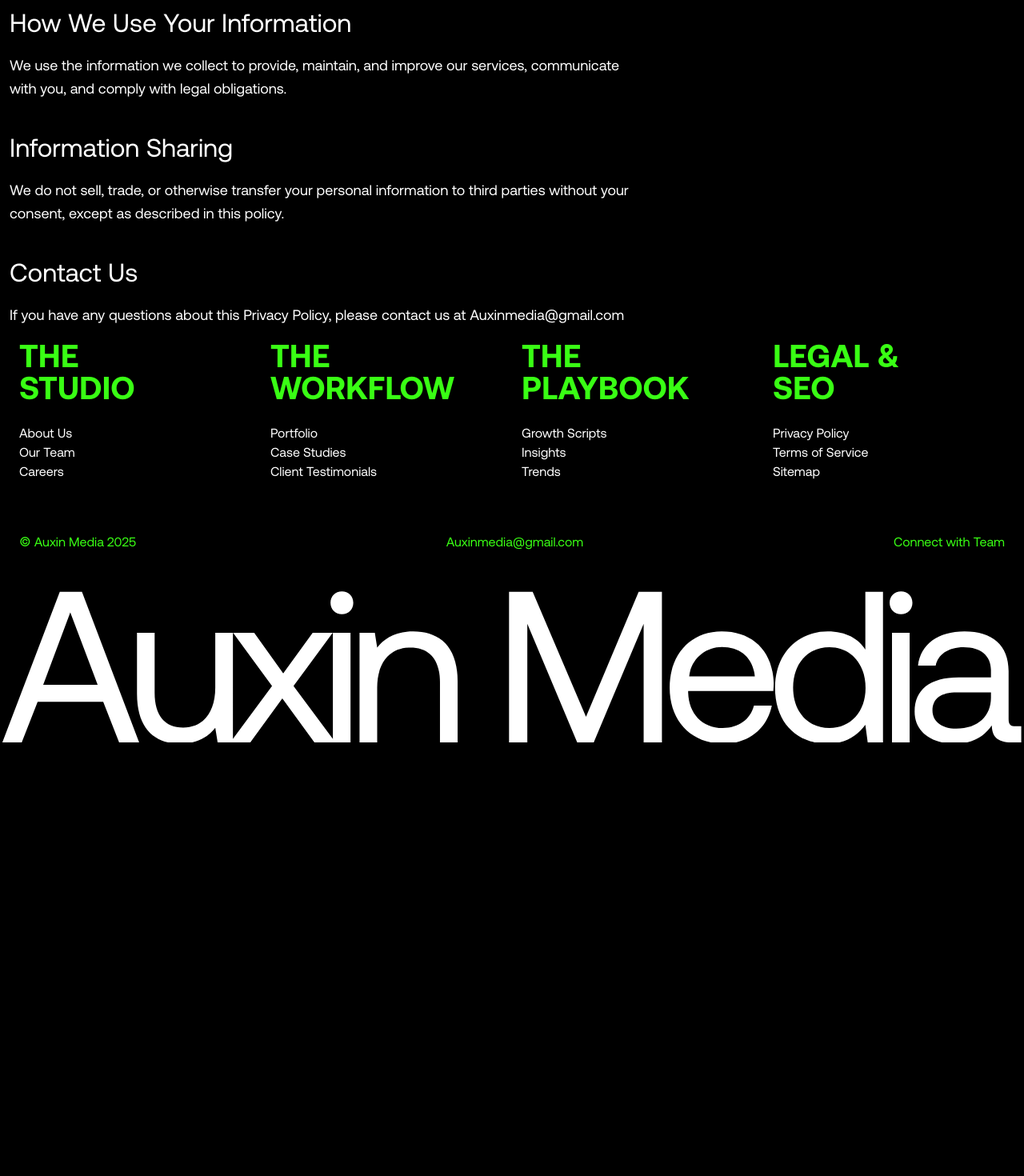
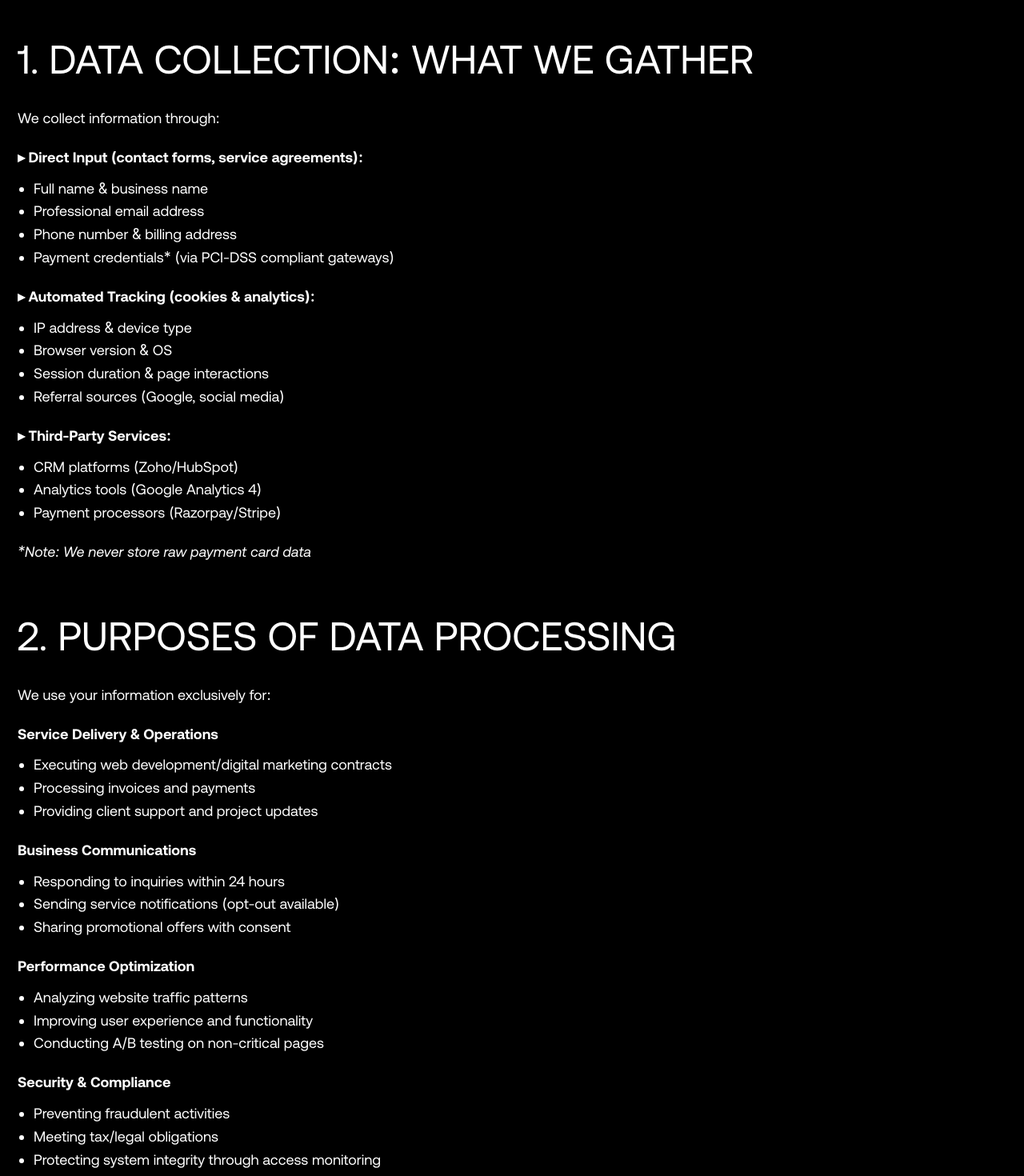
Before and after one commit to anurajthakur333/Auxin, a React (Vite) app: page /privacy in a window 1280 px wide. Shown: the part 940-2410 px from the top of the page at 80% size. Before the commit the page ends 1868 px from the top, so only its background shows below. Built offline with nearby package versions, Linux system fonts and the light colour scheme.

Commit message:
terms fixed and privacy remaining

```diff
--- a/src/pages/Privacy.tsx
+++ b/src/pages/Privacy.tsx
@@ -48,12 +48,13 @@
           <h1
             className="aeonik-regular text-white"
             style={{
-              fontSize: "clamp(32px, 8vw, 770px)",
-              letterSpacing: "-9px",
-              lineHeight: "1.1",
+              fontSize: "clamp(32px, 15vw, 770px)",
+              letterSpacing: "-16px",
+              lineHeight: "1.0",
               fontWeight: 400,
               textAlign: "left",
-              marginBottom: "500px"
+              marginBottom: "600px"
+
             }}
           >
             PRIVACY <br />POLICY
@@ -64,43 +65,183 @@
             style={{
               fontSize: "clamp(16px, 2vw, 18px)",
               lineHeight: "1.6",
-              maxWidth: "800px",
+              maxWidth: "1200px",
+              paddingLeft: "10px",
               textAlign: "left"
             }}
           >
-            <p>Last updated: January 2025</p>
+            <h2 style={{ fontSize: "clamp(28px, 6vw, 50px)", marginTop: "60px", marginBottom: "30px",  }}>
+              1. DATA COLLECTION: WHAT WE GATHER
+            </h2>
+            <p style={{ marginBottom: "20px" }}>We collect information through:</p>
 
-            <h2 style={{ fontSize: "clamp(24px, 3vw, 32px)", marginTop: "40px", marginBottom: "20px" }}>
-              Information We Collect
+            <p style={{ marginBottom: "10px", fontWeight: "bold" }}>▸ Direct Input (contact forms, service agreements):</p>
+            <ul style={{ marginBottom: "20px", paddingLeft: "20px" }}>
+              <li>Full name & business name</li>
+              <li>Professional email address</li>
+              <li>Phone number & billing address</li>
+              <li>Payment credentials* (via PCI-DSS compliant gateways)</li>
+            </ul>
+
+            <p style={{ marginBottom: "10px", fontWeight: "bold" }}>▸ Automated Tracking (cookies & analytics):</p>
+            <ul style={{ marginBottom: "20px", paddingLeft: "20px" }}>
+              <li>IP address & device type</li>
+              <li>Browser version & OS</li>
+              <li>Session duration & page interactions</li>
+              <li>Referral sources (Google, social media)</li>
+            </ul>
+
+            <p style={{ marginBottom: "10px", fontWeight: "bold" }}>▸ Third-Party Services:</p>
+            <ul style={{ marginBottom: "20px", paddingLeft: "20px" }}>
+              <li>CRM platforms (Zoho/HubSpot)</li>
+              <li>Analytics tools (Google Analytics 4)</li>
+              <li>Payment processors (Razorpay/Stripe)</li>
+            </ul>
+            <p style={{ marginBottom: "40px", fontStyle: "italic" }}>*Note: We never store raw payment card data</p>
+
+            <h2 style={{ fontSize: "clamp(28px, 6vw, 50px)", marginTop: "60px", marginBottom: "30px", }}>
+              2. PURPOSES OF DATA PROCESSING
             </h2>
-            <p>
-              We collect information you provide directly to us, such as when you contact us through our website,
-              subscribe to our newsletter, or engage with our services.
-            </p>
+            <p style={{ marginBottom: "20px" }}>We use your information exclusively for:</p>
 
-            <h2 style={{ fontSize: "clamp(24px, 3vw, 32px)", marginTop: "40px", marginBottom: "20px" }}>
-              How We Use Your Information
+            <p style={{ marginBottom: "10px", fontWeight: "bold" }}>Service Delivery & Operations</p>
+            <ul style={{ marginBottom: "20px", paddingLeft: "20px" }}>
+              <li>Executing web development/digital marketing contracts</li>
+              <li>Processing invoices and payments</li>
+              <li>Providing client support and project updates</li>
+            </ul>
+
+            <p style={{ marginBottom: "10px", fontWeight: "bold" }}>Business Communications</p>
+            <ul style={{ marginBottom: "20px", paddingLeft: "20px" }}>
+              <li>Responding to inquiries within 24 hours</li>
+              <li>Sending service notifications (opt-out available)</li>
+              <li>Sharing promotional offers with consent</li>
+            </ul>
+
+            <p style={{ marginBottom: "10px", fontWeight: "bold" }}>Performance Optimization</p>
+            <ul style={{ marginBottom: "20px", paddingLeft: "20px" }}>
+              <li>Analyzing website traffic patterns</li>
+              <li>Improving user experience and functionality</li>
+              <li>Conducting A/B testing on non-critical pages</li>
+            </ul>
+
+            <p style={{ marginBottom: "10px", fontWeight: "bold" }}>Security & Compliance</p>
+            <ul style={{ marginBottom: "40px", paddingLeft: "20px" }}>
+              <li>Preventing fraudulent activities</li>
+              <li>Meeting tax/legal obligations</li>
+              <li>Protecting system integrity through access monitoring</li>
+            </ul>
+
+            <h2 style={{ fontSize: "clamp(28px, 6vw, 50px)", marginTop: "60px", marginBottom: "30px", }}>
+              3. DATA PROTECTION FRAMEWORK
             </h2>
-            <p>
-              We use the information we collect to provide, maintain, and improve our services,
-              communicate with you, and comply with legal obligations.
-            </p>
+            <p style={{ marginBottom: "20px", fontWeight: "bold" }}>Our Security Infrastructure Includes:</p>
+            <ul style={{ marginBottom: "20px", paddingLeft: "20px" }}>
+              <li>Military-grade AES-256 encryption</li>
+              <li>SSL/TLS secured data transmission</li>
+              <li>SOC 2 compliant cloud hosting (AWS/GCP)</li>
+              <li>Biometric access controls for sensitive data</li>
+              <li>Quarterly penetration testing</li>
+              <li>Mandatory employee privacy training</li>
+            </ul>
 
-            <h2 style={{ fontSize: "clamp(24px, 3vw, 32px)", marginTop: "40px", marginBottom: "20px" }}>
-              Information Sharing
+            <p style={{ marginBottom: "20px", fontWeight: "bold" }}>Breach Response Protocol:</p>
+            <ul style={{ marginBottom: "40px", paddingLeft: "20px" }}>
+              <li>Immediate containment within 1 hour</li>
+              <li>Regulatory notification within 72 hours</li>
+              <li>User alerts via email within 96 hours</li>
+            </ul>
+
+            <h2 style={{ fontSize: "clamp(28px, 6vw, 50px)", marginTop: "60px", marginBottom: "30px", }}>
+              4. YOUR PRIVACY RIGHTS
             </h2>
-            <p>
-              We do not sell, trade, or otherwise transfer your personal information to third parties
-              without your consent, except as described in this policy.
-            </p>
+            <p style={{ marginBottom: "20px" }}>Regardless of Location, You Can:</p>
+            <ul style={{ marginBottom: "20px", paddingLeft: "20px" }}>
+              <li>▸ Request full data access report</li>
+              <li>▸ Demand correction of inaccuracies</li>
+              <li>▸ Initiate data deletion (where legally permitted)</li>
+              <li>▸ Restrict processing activities</li>
+              <li>▸ Object to direct marketing</li>
+              <li>▸ Withdraw consent at any time</li>
+            </ul>
+            <p style={{ marginBottom: "40px" }}>Submit requests to: Auxinmedia@gmail.com with "Privacy Request" in subject (Response within 14 days)</p>
 
-            <h2 style={{ fontSize: "clamp(24px, 3vw, 32px)", marginTop: "40px", marginBottom: "20px" }}>
-              Contact Us
+            <h2 style={{ fontSize: "clamp(28px, 6vw, 50px)", marginTop: "60px", marginBottom: "30px", }}>
+              5. COOKIES & TRACKING TECHNOLOGIES
             </h2>
-            <p>
-              If you have any questions about this Privacy Policy, please contact us at
-              Auxinmedia@gmail.com
-            </p>
+            <p style={{ marginBottom: "20px" }}>We Utilize:</p>
+
+            <p style={{ marginBottom: "10px", fontWeight: "bold" }}>Essential Cookies</p>
+            <ul style={{ marginBottom: "20px", paddingLeft: "20px" }}>
+              <li>Enable core site functionality</li>
+              <li>Maintain secure login sessions</li>
+              <li>Remember consent preferences</li>
+            </ul>
+
+            <p style={{ marginBottom: "10px", fontWeight: "bold" }}>Performance Cookies</p>
+            <ul style={{ marginBottom: "20px", paddingLeft: "20px" }}>
+              <li>Measure traffic sources</li>
+              <li>Track page engagement metrics</li>
+              <li>Identify UI friction points</li>
+            </ul>
+
+            <p style={{ marginBottom: "10px", fontWeight: "bold" }}>Marketing Cookies</p>
+            <ul style={{ marginBottom: "20px", paddingLeft: "20px" }}>
+              <li>Deliver personalized ads</li>
+              <li>Enable social media retargeting</li>
+              <li>Analyze campaign ROI</li>
+            </ul>
+
+            <p style={{ marginBottom: "40px" }}>Control Options: Browser settings | Cookie consent manager | Ad platform opt-outs</p>
+
+            <h2 style={{ fontSize: "clamp(28px, 6vw, 50px)", marginTop: "60px", marginBottom: "30px", }}>
+              6. THIRD-PARTY DATA SHARING
+            </h2>
+            <p style={{ marginBottom: "20px" }}>We disclose information only to:</p>
+            <ul style={{ marginBottom: "20px", paddingLeft: "20px" }}>
+              <li>Payment Gateways (Stripe/Razorpay) for transaction processing</li>
+              <li>Cloud Infrastructure (AWS/Microsoft Azure) for secure hosting</li>
+              <li>Analytics Providers (GA4) for performance insights</li>
+              <li>Legal Authorities under court order/subpoena</li>
+            </ul>
+            <p style={{ marginBottom: "40px" }}>Strict DPAs (Data Processing Agreements) govern all third-party relationships</p>
+
+            <h2 style={{ fontSize: "clamp(28px, 6vw, 50px)", marginTop: "60px", marginBottom: "30px", }}>
+              7. DATA RETENTION SCHEDULE
+            </h2>
+            <ul style={{ marginBottom: "40px", paddingLeft: "20px" }}>
+              <li>Client Records: 7 years post-contract termination (tax compliance)</li>
+              <li>Marketing Leads: 3 years from last engagement</li>
+              <li>Website Analytics: 26 months (Google Analytics standard)</li>
+              <li>Financial Documents: 10 years (statutory requirement)</li>
+            </ul>
+
+            <h2 style={{ fontSize: "clamp(28px, 6vw, 50px)", marginTop: "60px", marginBottom: "30px", }}>
+              8. CHILDREN'S PRIVACY & GLOBAL TRANSFERS
+            </h2>
+            <p style={{ marginBottom: "20px" }}>🚫 Strictly 18+ Services - No data collection from minors</p>
+            <p style={{ marginBottom: "20px" }}>🌍 International Data Flows: Protected through:</p>
+            <ul style={{ marginBottom: "40px", paddingLeft: "20px" }}>
+              <li>EU Standard Contractual Clauses</li>
+              <li>CCPA-compliant protocols</li>
+              <li>India DPDPA cross-border frameworks</li>
+            </ul>
+
+                <h2 style={{ fontSize: "clamp(28px, 6vw, 50px)", marginTop: "60px", marginBottom: "30px", }}>
+              9. POLICY UPDATES & CONTACT
+            </h2>
+            <p style={{ marginBottom: "20px", fontWeight: "bold" }}>Modification Protocol:</p>
+            <ul style={{ marginBottom: "20px", paddingLeft: "20px" }}>
+              <li>Quarterly compliance reviews</li>
+              <li>Prominent website banners for material changes</li>
+              <li>Email notifications to active clients</li>
+            </ul>
+            <p style={{ marginBottom: "10px", fontWeight: "bold" }}>Data Protection Officer:</p>
+            <ul style={{ marginBottom: "60px", paddingLeft: "20px" }}>
+              <li>📧 Auxinmedia@gmail.com</li>
+              <li>📍 Auxin Media, Chandigarh, India</li>
+              <li>🌐 www.auxinmedia.com/contact-privacy</li>
+            </ul>
           </div>
         </div>
       </div>
--- a/src/pages/Terms.tsx
+++ b/src/pages/Terms.tsx
@@ -182,10 +182,8 @@
             <h2 style={{ fontSize: "clamp(28px, 6vw, 50px)", marginTop: "60px", marginBottom: "30px", }}>
               10. TERMINATION CLAUSES
             </h2>
-            <ul style={{ marginBottom: "0px" }}>
-              <li style={{ marginBottom: "0px" }}>Immediate termination rights for:</li>
-            </ul>
-            <ul style={{ marginBottom: "0px", paddingLeft: "50px" }}>
+            <p style={{ marginBottom: "20px" }}>Immediate termination rights for:</p>
+            <ul style={{ marginBottom: "20px", paddingLeft: "20px" }}>
               <li>Client fraud or illegal activity</li>
               <li>Payment breaches exceeding 30 days</li>
               <li>Harassment of team members</li>
```
